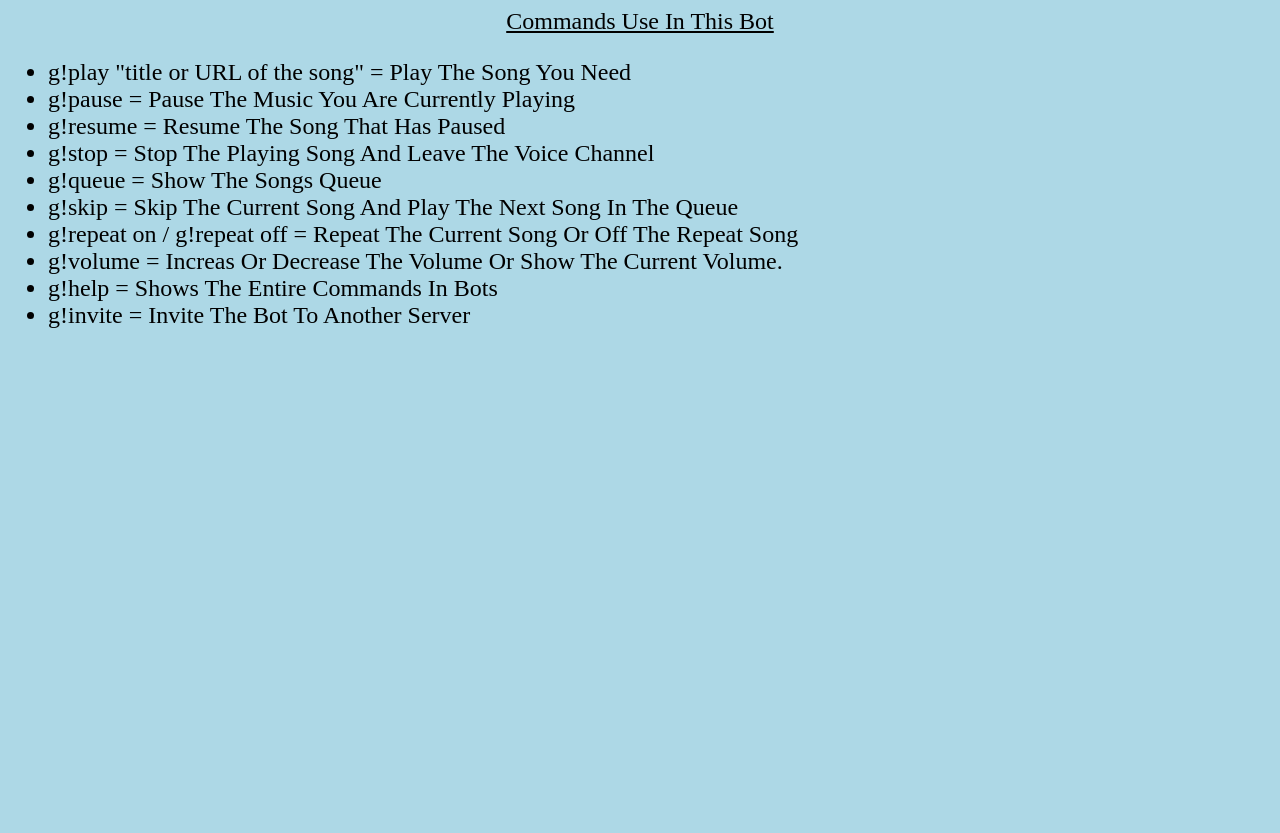
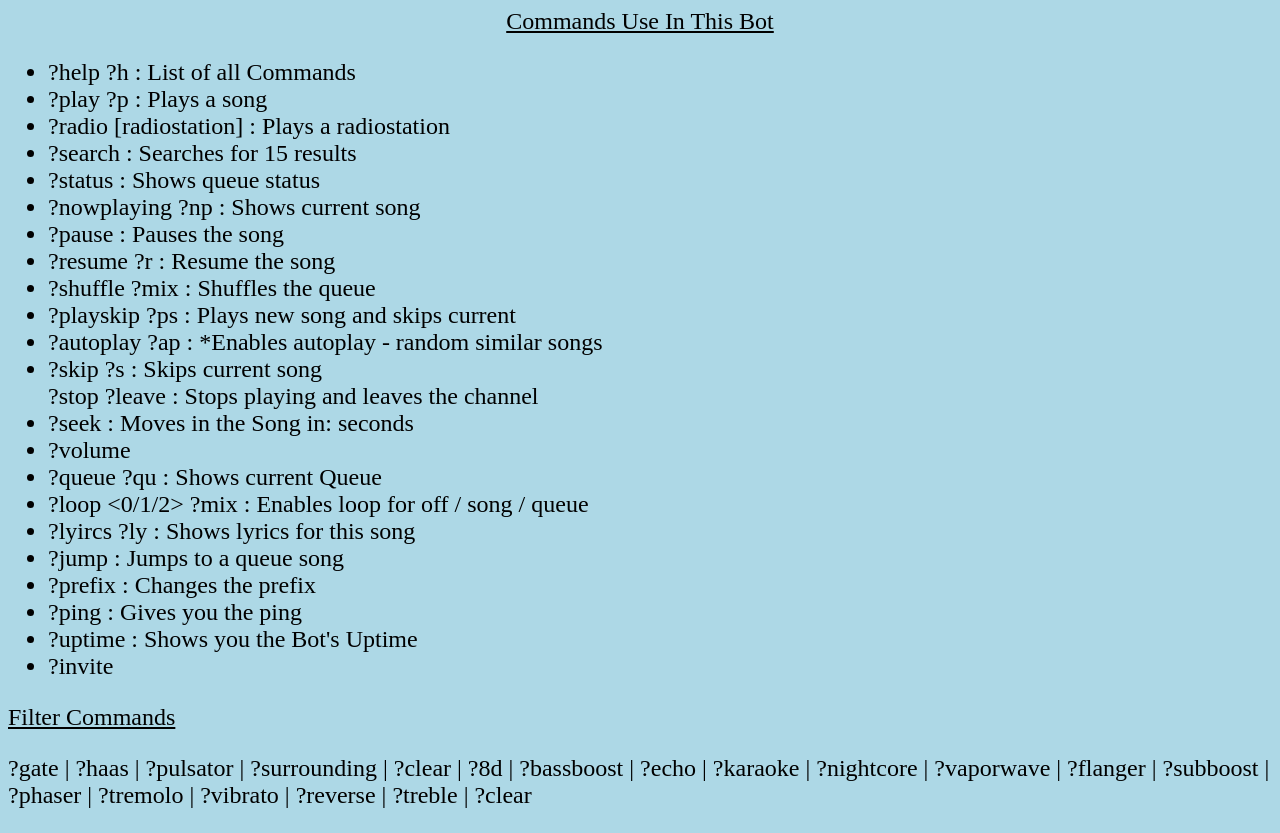
Before and after one commit to PasinduDushan/GROOVER, a plain HTML site: page index.html in a window 1280 px wide. Before the commit the page ends 800 px from the top, so only its background shows below. Drawn offline with Linux system fonts and the light colour scheme.

Commit message:
Update index.html

```diff
--- a/index.html
+++ b/index.html
@@ -7,15 +7,31 @@
 <body bgcolor = "lightBlue">
 <font size = 5 color = "black"><center><u><p>Commands Use In This Bot</p></u></center>
 <ul>
-  <li>g!play "title or URL of the song" = Play The Song You Need</li>
-    <li>g!pause = Pause The Music You Are Currently Playing</li>
-    <li>g!resume = Resume The Song That Has Paused</li>
-    <li>g!stop = Stop The Playing Song And Leave The Voice Channel</li>
-      <li>g!queue = Show The Songs Queue</li>
-      <li>g!skip = Skip The Current Song And Play The Next Song In The Queue</li>
-  <li>g!repeat on / g!repeat off = Repeat The Current Song Or Off The Repeat Song</li>
-      <li>g!volume = Increas Or Decrease The Volume Or Show The Current Volume.</li>
-      <li>g!help = Shows The Entire Commands In Bots</li>
-      <li>g!invite = Invite The Bot To Another Server</li>
-</ul></font>
+  <li>?help ?h : List of all Commands</li>
+<li>?play <URL/NAME> ?p : Plays a song</li>
+<li>?radio [radiostation] : Plays a radiostation</li>
+<li>?search <URL/NAME> : Searches for 15 results</li>
+<li>?status : Shows queue status</li>
+<li>?nowplaying ?np : Shows current song</li>
+<li>?pause : Pauses the song</li>
+<li>?resume ?r : Resume the song</li>
+<li>?shuffle ?mix : Shuffles the queue</li>
+<li>?playskip ?ps : Plays new song and skips current</li>
+<li>?autoplay ?ap : *Enables autoplay - random similar songs</li>
+<li>?skip ?s : Skips current song</li>
+?stop ?leave : Stops playing and leaves the channel</li>
+<li>?seek <DURATION> : Moves in the Song in: seconds</li>
+<li>?volume <VOLUME ?vol : Changes volume</li>
+<li>?queue ?qu : Shows current Queue</li>
+<li>?loop <0/1/2> ?mix : Enables loop for off / song / queue</li>
+<li>?lyircs ?ly : Shows lyrics for this song</li>
+<li>?jump <Queue num.> : Jumps to a queue song</li>
+<li>?prefix <PREFIX> : Changes the prefix</li>
+<li>?ping : Gives you the ping</li>
+<li>?uptime : Shows you the Bot's Uptime</li>
+<li>?invite</li>
+</ul>
+  <u><p>Filter Commands</u></p>
+  <p>?gate | ?haas | ?pulsator | ?surrounding | ?clear | ?8d | ?bassboost | ?echo | ?karaoke | ?nightcore | ?vaporwave | ?flanger | ?subboost | ?phaser | ?tremolo | ?vibrato | ?reverse | ?treble | ?clear</p>
+  </font>
 </div>
```
